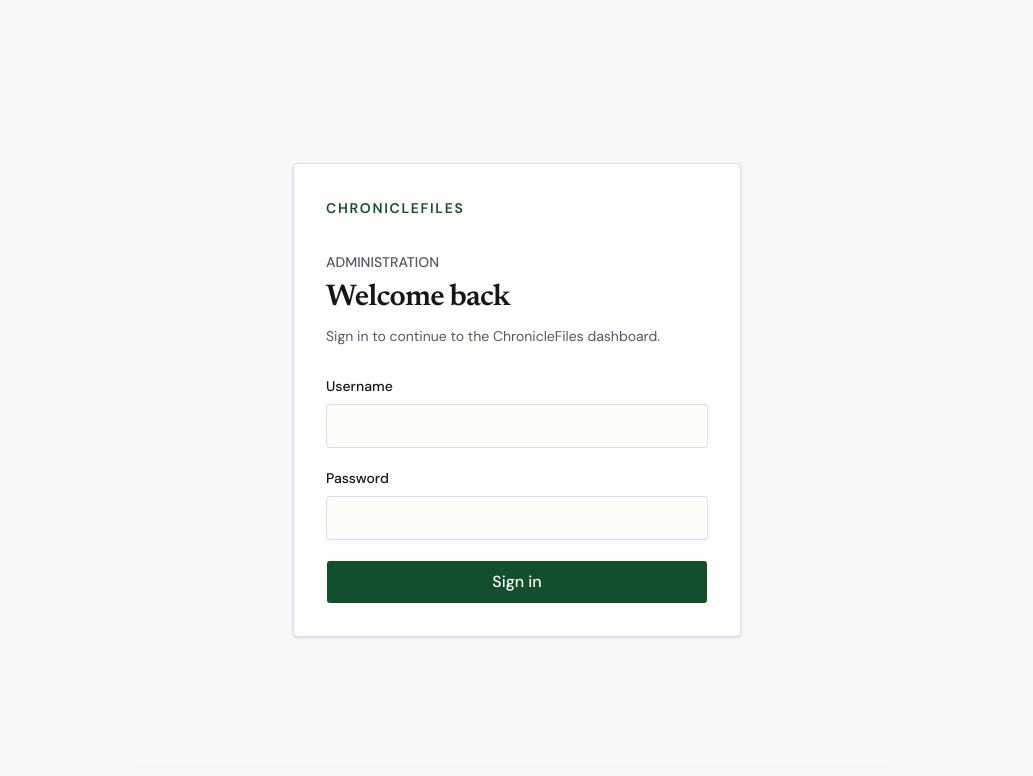
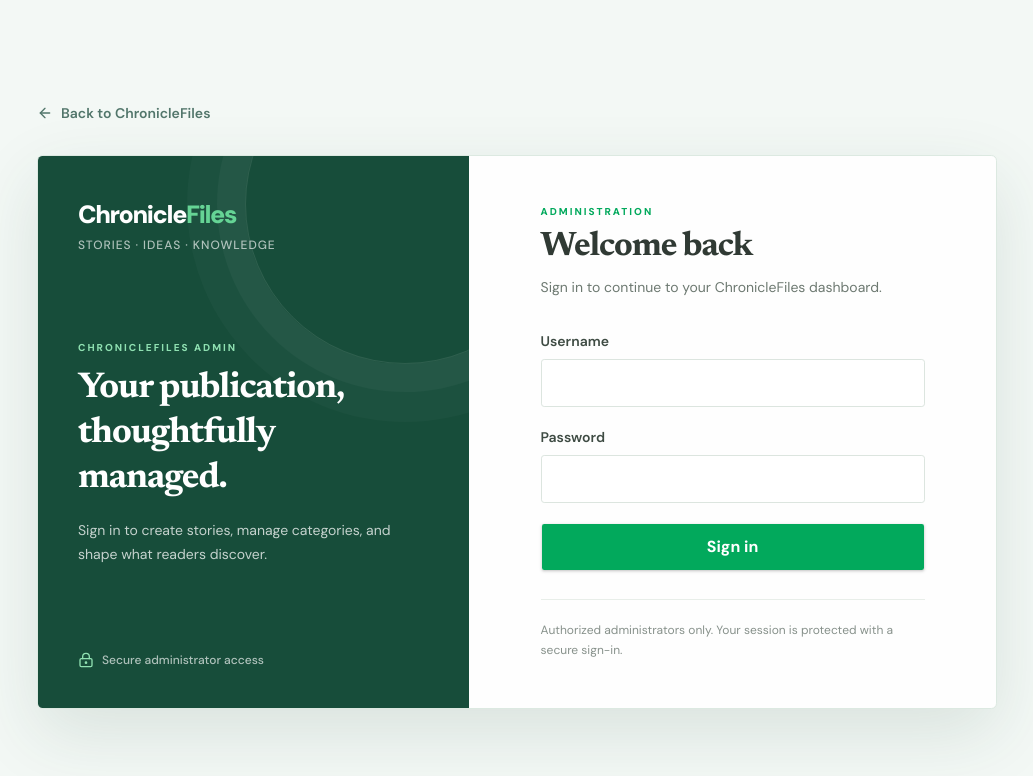
Before and after one commit to mohdshahrukh07/chroniclefiles, a Next.js app: page /admin-dashboard in a window 1280 px wide. Shown: the top 776 px of the page, without its empty margins (123-1156 px from the left). Built offline with nearby package versions, Linux system fonts and the light colour scheme; no server answers.

Commit message:
updated login form and issues

```diff
--- a/app/admin-dashboard/page.tsx
+++ b/app/admin-dashboard/page.tsx
@@ -1,5 +1,6 @@
 import type { Metadata } from "next";
 import Link from "next/link";
+import { ArrowLeft, LockKeyhole } from "lucide-react";
 import { AdminDashboard } from "@/components/admin-dashboard/admin-dashboard";
 import { LoginForm } from "@/components/admin/login-form";
 import { getAdminSession } from "@/lib/admin-session";
@@ -15,33 +16,81 @@
 
   if (!session) {
     return (
-      <main className="flex min-h-screen items-center justify-center bg-muted/40 px-4 py-12">
+      <main className="flex min-h-screen items-center justify-center bg-[#f3f8f5] px-4 py-8 sm:px-6 sm:py-12">
+        <div className="w-full max-w-[960px]">
+          <Link
+            href="/"
+            className="mb-5 inline-flex min-h-11 items-center gap-2 rounded-sm text-sm font-semibold text-[#52766b] transition hover:text-[#02A95C] focus-visible:outline-none focus-visible:ring-2 focus-visible:ring-[#02A95C]"
+          >
+            <ArrowLeft aria-hidden="true" className="size-4" />
+            Back to ChronicleFiles
+          </Link>
           <section
             aria-labelledby="admin-login-title"
-          className="w-full max-w-md rounded-lg border border-border bg-card p-6 shadow-sm sm:p-8"
+            className="grid overflow-hidden rounded-xl border border-[#dce9e1] bg-[#FEFEFE] shadow-[0_24px_70px_rgba(36,72,54,.12)] md:grid-cols-[.9fr_1.1fr]"
           >
+            <div className="relative flex min-h-56 flex-col justify-between overflow-hidden bg-[#174d3a] p-7 text-white sm:p-10 md:min-h-[540px]">
+              <div
+                aria-hidden="true"
+                className="pointer-events-none absolute -right-24 -top-28 size-80 rounded-full border border-white/10 shadow-[0_0_0_28px_rgba(255,255,255,.035),0_0_0_58px_rgba(255,255,255,.025)]"
+              />
+              <div className="relative">
                 <Link
                   href="/"
-            className="text-sm font-semibold tracking-[0.12em] text-primary"
+                  className="rounded-sm text-[25px] font-black tracking-[-1.4px] focus-visible:outline-none focus-visible:ring-2 focus-visible:ring-[#9de5bd]"
                 >
-            CHRONICLEFILES
+                  Chronicle<span className="text-[#65d495]">Files</span>
                 </Link>
-          <p className="mt-8 text-sm font-medium text-muted-foreground">
-            ADMINISTRATION
+                <p className="mt-1 text-xs font-medium tracking-[.08em] text-white/65">
+                  STORIES · IDEAS · KNOWLEDGE
+                </p>
+              </div>
+              <div className="relative mt-10 md:mt-0">
+                <p className="text-[10px] font-extrabold uppercase tracking-[.2em] text-[#8fe0b1]">
+                  ChronicleFiles Admin
                 </p>
                 <h1
                   id="admin-login-title"
-            className="mt-2 text-3xl font-semibold tracking-tight"
+                  className="mt-3 max-w-sm font-serif text-3xl font-bold leading-tight tracking-[-.03em] sm:text-4xl"
                 >
+                  Your publication, thoughtfully managed.
+                </h1>
+                <p className="mt-4 max-w-sm text-sm leading-6 text-white/75">
+                  Sign in to create stories, manage categories, and shape what
+                  readers discover.
+                </p>
+              </div>
+              <p className="relative mt-8 flex items-center gap-2 text-xs font-medium text-white/65 md:mt-0">
+                <LockKeyhole
+                  aria-hidden="true"
+                  className="size-4 text-[#8fe0b1]"
+                />
+                Secure administrator access
+              </p>
+            </div>
+
+            <div className="flex items-center p-6 sm:p-10 md:p-12">
+              <div className="mx-auto w-full max-w-sm">
+                <p className="text-[10px] font-extrabold uppercase tracking-[.2em] text-[#02A95C]">
+                  Administration
+                </p>
+                <h2 className="mt-2 font-serif text-3xl font-bold tracking-[-.03em] text-[#303a34] sm:text-[34px]">
                   Welcome back
-          </h1>
-          <p className="mt-2 text-sm leading-6 text-muted-foreground">
-            Sign in to continue to the ChronicleFiles dashboard.
+                </h2>
+                <p className="mt-2 text-sm leading-6 text-[#6d7971]">
+                  Sign in to continue to your ChronicleFiles dashboard.
                 </p>
-          <div className="mt-7">
+                <div className="mt-8">
                   <LoginForm />
                 </div>
+                <p className="mt-7 border-t border-[#e8eee9] pt-5 text-xs leading-5 text-[#87918b]">
+                  Authorized administrators only. Your session is protected
+                  with a secure sign-in.
+                </p>
+              </div>
+            </div>
           </section>
+        </div>
       </main>
     );
   }
--- a/components/admin/login-form.tsx
+++ b/components/admin/login-form.tsx
@@ -20,7 +20,7 @@
       <div className="space-y-2">
         <label
           htmlFor="username"
-          className="block text-sm font-medium text-foreground"
+          className="block text-sm font-semibold text-[#3e4b43]"
         >
           Username
         </label>
@@ -33,14 +33,14 @@
           maxLength={50}
           aria-invalid={Boolean(state.error)}
           aria-describedby={state.error ? "login-error" : undefined}
-          className="h-11 w-full rounded-md border border-input bg-background px-3 text-base outline-none transition-shadow placeholder:text-muted-foreground focus-visible:ring-3 focus-visible:ring-ring/50"
+          className="h-12 w-full rounded-md border border-[#dce5df] bg-white px-3 text-base text-[#303a34] outline-none transition-[border-color,box-shadow] placeholder:text-[#9aa39d] focus-visible:border-[#02A95C] focus-visible:ring-3 focus-visible:ring-[#02A95C]/15"
         />
       </div>
 
       <div className="space-y-2">
         <label
           htmlFor="password"
-          className="block text-sm font-medium text-foreground"
+          className="block text-sm font-semibold text-[#3e4b43]"
         >
           Password
         </label>
@@ -53,7 +53,7 @@
           maxLength={1024}
           aria-invalid={Boolean(state.error)}
           aria-describedby={state.error ? "login-error" : undefined}
-          className="h-11 w-full rounded-md border border-input bg-background px-3 text-base outline-none transition-shadow placeholder:text-muted-foreground focus-visible:ring-3 focus-visible:ring-ring/50"
+          className="h-12 w-full rounded-md border border-[#dce5df] bg-white px-3 text-base text-[#303a34] outline-none transition-[border-color,box-shadow] placeholder:text-[#9aa39d] focus-visible:border-[#02A95C] focus-visible:ring-3 focus-visible:ring-[#02A95C]/15"
         />
       </div>
 
@@ -61,7 +61,7 @@
         <p
           id="login-error"
           role="alert"
-          className="text-sm font-medium text-destructive"
+          className="rounded-md border border-red-200 bg-red-50 px-3 py-2 text-sm font-medium text-red-700"
         >
           {state.error}
         </p>
@@ -70,7 +70,7 @@
       <Button
         type="submit"
         disabled={isPending}
-        className="h-11 w-full text-base"
+        className="h-12 w-full rounded-md bg-[#02A95C] text-base font-bold text-white shadow-sm transition-colors hover:bg-[#078b50] focus-visible:ring-3 focus-visible:ring-[#02A95C]/30"
       >
         {isPending ? "Signing in..." : "Sign in"}
       </Button>
--- a/lib/post-content.ts
+++ b/lib/post-content.ts
@@ -11,9 +11,36 @@
   return typeof value === "object" && value !== null && !Array.isArray(value);
 }
 
+function isTiptapNode(value: unknown, depth = 0): value is JSONContent {
+  if (
+    depth > 50 ||
+    !isRecord(value) ||
+    typeof value.type !== "string" ||
+    (value.text !== undefined && typeof value.text !== "string") ||
+    (value.type === "text" && typeof value.text !== "string") ||
+    (value.attrs !== undefined && !isRecord(value.attrs)) ||
+    (value.marks !== undefined &&
+      (!Array.isArray(value.marks) ||
+        !value.marks.every(
+          (mark) =>
+            isRecord(mark) &&
+            typeof mark.type === "string" &&
+            (mark.attrs === undefined || isRecord(mark.attrs)),
+        )))
+  ) {
+    return false;
+  }
+
+  return (
+    value.content === undefined ||
+    (Array.isArray(value.content) &&
+      value.content.every((child) => isTiptapNode(child, depth + 1)))
+  );
+}
+
 export function isTiptapDocument(value: unknown): value is TiptapDocument {
   return (
-    isRecord(value) &&
+    isTiptapNode(value) &&
     value.type === "doc" &&
     Array.isArray(value.content)
   );
```
Also changed, not shown: .ai/changelog.md, .ai/known-issues.md, .ai/ui-design.md, 1 other file (tests, documents, lock files or other folders). Lines whose indentation alone changed are shown as unchanged.
